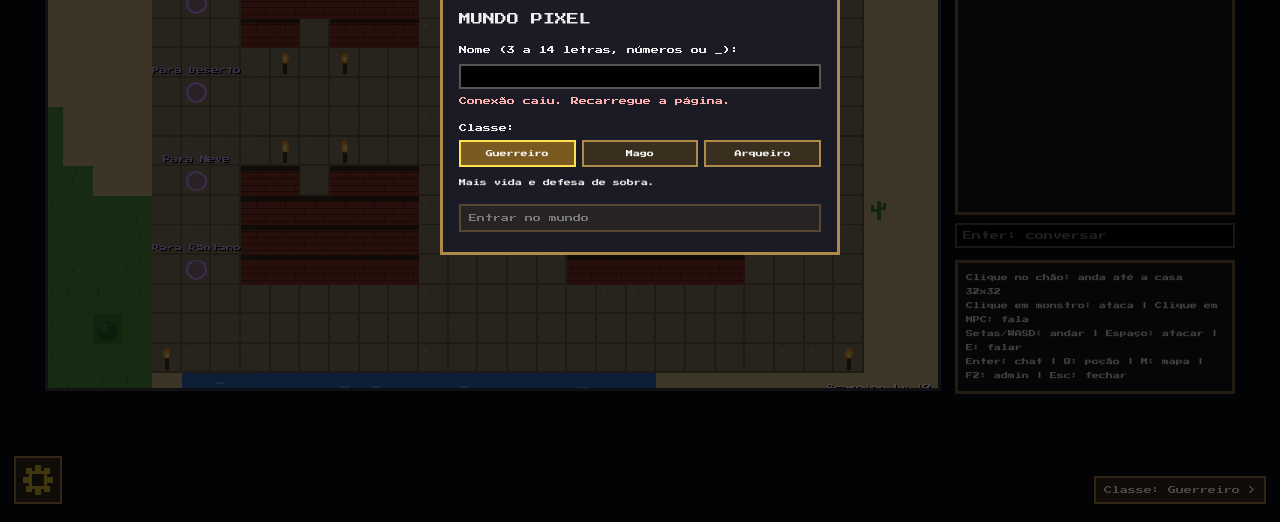
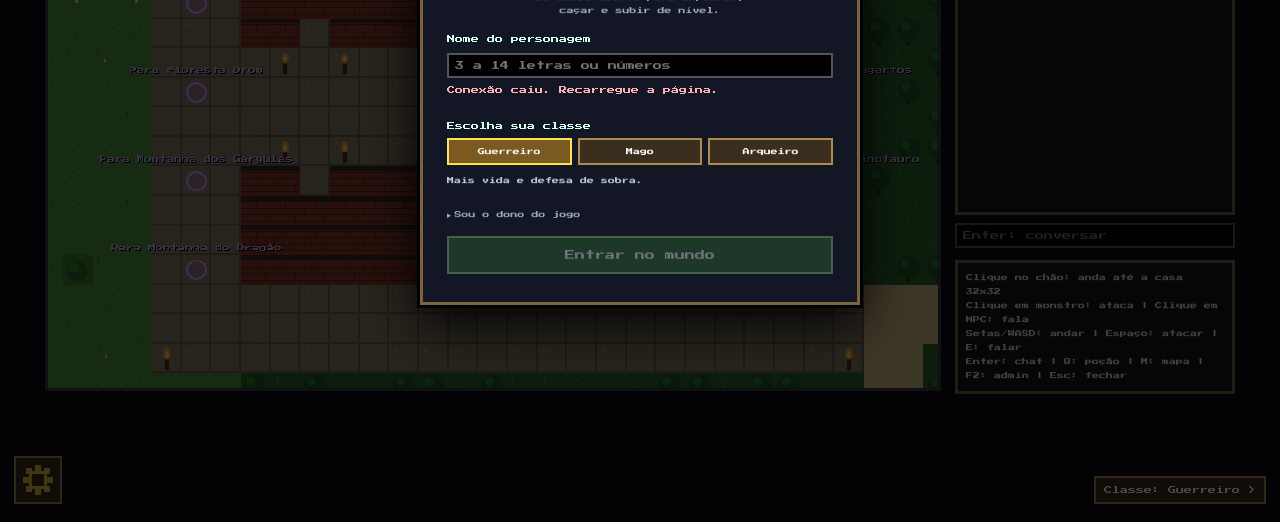
Before and after one commit to guilhermesantosrd98-ui/mundo-pixel, a website: page index.html in a window 1280 px wide. Shown: the part 278-800 px from the top of the page. Drawn offline with Linux system fonts and the light colour scheme.

Commit message:
Add files via upload

```diff
--- a/index.html
+++ b/index.html
@@ -19,6 +19,16 @@ html,body{margin:0;height:100%;background:#0b0b12;color:#eee;font-family:'Press
 .bar{height:9px;background:#2a2a33;border:1px solid #000;margin:2px 0 6px}
 .bar div{height:100%}
 #gearbox .bar div{background:#7fd0ff}
+.login{background:radial-gradient(circle at 50% 30%,#22305a,#05060c 70%)}
+.card{width:min(440px,92vw);background:#121625;border:3px solid #7a6440;box-shadow:0 0 0 3px #000,0 16px 48px #000;padding:24px}
+.logo{font-size:18px;color:#ffe14d;text-align:center;text-shadow:3px 3px #000;margin-bottom:8px}
+.sub{font-size:7px;color:#9ab;text-align:center;margin-bottom:18px;line-height:1.8}
+.lbl{display:block;margin:12px 0 4px;font-size:8px;color:#cfe}
+.desc{font-size:7px;line-height:1.8;color:#bcd;min-height:26px;margin:6px 0 10px}
+.go{background:#2f6b2f;border-color:#8fd08f;text-align:center;font-size:10px;padding:12px;margin-top:12px}
+details{margin-top:10px;font-size:7px;color:#9ab}
+summary{cursor:pointer;margin-bottom:6px}
+
 #hpb div{background:#d23a3a}#stb div{background:#3cb84a}#xpb div{background:#e6c33a}
 button{font-family:inherit;font-size:8px;background:#3a2f1e;color:#fff;border:2px solid #b08a4a;padding:8px;cursor:pointer;margin:4px 0;width:100%;text-align:left}
 button:hover{background:#5a4a2c}
@@ -47,24 +57,25 @@ input{font-family:inherit;font-size:9px;padding:6px;width:100%;background:#000;c
 <button id="swap" data-act="swap" style="position:fixed;right:14px;bottom:14px;width:auto;z-index:5">Classe: Guerreiro ></button>
 <button id="gear" data-act="gear" style="position:fixed;left:14px;bottom:14px;width:auto;padding:4px;z-index:5"><canvas id="gearc" width="12" height="12" style="width:36px;height:36px;image-rendering:pixelated;display:block"></canvas></button>
 <div id="gearov" class="ov hidden"><div class="box" id="gearbox"></div></div>
-<div id="start" class="ov">
-  <div class="box">
-    <div style="font-size:12px;margin-bottom:12px">MUNDO PIXEL</div>
-    Nome (3 a 14 letras, números ou _):
-    <input id="pname" maxlength="14" autocomplete="off">
+<div id="start" class="ov login">
+  <div class="card">
+    <div class="logo">MUNDO PIXEL</div>
+    <div class="sub">Um mundo aberto para explorar,<br>caçar e subir de nível.</div>
+    <label class="lbl" for="pname">Nome do personagem</label>
+    <input id="pname" maxlength="14" autocomplete="off" placeholder="3 a 14 letras ou números">
     <div id="nmsg" class="msg">Conectando...</div>
-    Classe:
+    <label class="lbl">Escolha sua classe</label>
     <div class="row">
       <button class="cb sel" data-act="cls" data-arg="Guerreiro">Guerreiro</button>
       <button class="cb" data-act="cls" data-arg="Mago">Mago</button>
       <button class="cb" data-act="cls" data-arg="Arqueiro">Arqueiro</button>
     </div>
-    <div id="cdesc" style="font-size:7px;line-height:1.8;margin:6px 0 10px"></div>
-    <button id="enter" data-act="enter" disabled>Entrar no mundo</button>
+    <div id="cdesc" class="desc"></div>
+    <details><summary>Sou o dono do jogo</summary><input id="acode" type="password" maxlength="40" autocomplete="off" placeholder="código secreto"></details>
+    <button id="enter" class="go" data-act="enter" disabled>Entrar no mundo</button>
   </div>
 </div>
-
-<div id="shop" class="ov hidden">
+<div id="shop" class="ov hidden"><div id="shop" class="ov hidden">
   <div class="box">
     <div style="margin-bottom:8px">MERCADOR</div>
     <button data-act="buy" data-arg="pot">Poção de Vida (20 ouro)</button>
@@ -89,12 +100,12 @@ input{font-family:inherit;font-size:9px;padding:6px;width:100%;background:#000;c
 </div>
 
 <div id="mapov" class="ov hidden">
-  <canvas id="mini" width="450" height="330" style="border:3px solid #b08a4a;image-rendering:pixelated;max-width:94vw;max-height:80vh"></canvas>
+  <canvas id="mini" width="840" height="520" style="border:3px solid #b08a4a;image-rendering:pixelated;max-width:94vw;max-height:80vh"></canvas>
 </div>
 
 <script>
 const $=id=>document.getElementById(id);
-const TW=150,TH=110,T=32,VW=960,VH=576;
+const TW=420,TH=260,T=32,VW=960,VH=576;
 const cv=$('world'),ctx=cv.getContext('2d');ctx.imageSmoothingEnabled=false;
 const mini=$('mini'),mctx=mini.getContext('2d');
 const tIdx=(x,y)=>y*TW+x;
@@ -106,7 +117,9 @@ const hash=(i,j,s)=>{let n=(Math.imul(i,374761393)+Math.imul(j,668265263)+Math.i
 const vn=(x,y,s)=>{const x0=Math.floor(x),y0=Math.floor(y),fx=x-x0,fy=y-y0,u=fx*fx*(3-2*fx),v=fy*fy*(3-2*fy);const a=hash(x0,y0,s),b=hash(x0+1,y0,s),c=hash(x0,y0+1,s),d=hash(x0+1,y0+1,s);return a+(b-a)*u+(c-a)*v+(a-b-c+d)*u*v;};
 
 // ---------- DADOS ----------
-const TOWN={x:66,y:44,w:24,h:18};
+const TOWN={x:108,y:111,w:24,h:18};
+const TOWN2={x:318,y:111,w:24,h:18};
+const TOWNS=[TOWN,TOWN2];
 const BIOME={15:'Planície',16:'Ruínas',0:'Planície',9:'Planície',10:'Planície',1:'Floresta',13:'Floresta',5:'Deserto',11:'Deserto',6:'Neve',8:'Pântano',2:'Lago',7:'Montanha',3:'Cidade',4:'Cidade'};
 const WALK=new Set([0,3,5,6,8,9,13]);
 const MOBDEF=[
@@ -147,33 +160,60 @@ const NPCS=[
   {nome:'Guia',x:TOWN.x+11,y:TOWN.y+12,cor:'#40a0c8',fala:'Saia pela estrada. Cada bioma tem seus monstros. Cuidado!'}
 ];
 
-// ---------- MAPA (0 grama, 1 árvore, 2 água, 3 estrada, 4 prédio, 5 areia, 6 neve, 7 montanha, 8 pântano, 9 flores, 10 pedra, 11 cacto, 13 chão de floresta) ----------
+// ---------- MUNDO: ZONAS, CIDADES, PASSAGENS E MONSTROS ----------
 const MAP=new Uint8Array(TW*TH);
+const ZONES=[
+  {n:'Deserto',x1:20,y1:40,x2:100,y2:110,base:'desert',mobs:['Crow','Wolf','Scorpion','Cobra','Mummy','Pharaoh']},
+  {n:'Cemitério',x1:150,y1:20,x2:225,y2:85,base:'grave',mobs:['Zombie','Skeleton']},
+  {n:'Calabouço dos Vampiros',x1:232,y1:20,x2:292,y2:90,base:'dungeon',mobs:['Skeleton','Vampire','Assassin']},
+  {n:'Gelo',x1:300,y1:20,x2:410,y2:100,base:'snow',mobs:['Ice Elemental','Yeti','Wolf']},
+  {n:'Floresta Drow',x1:20,y1:150,x2:100,y2:235,base:'forest',mobs:['Drow Mage','Assassin','Goblin']},
+  {n:'Pântano dos Lagartos',x1:110,y1:175,x2:200,y2:245,base:'swamp',mobs:['Lizard Warrior','Cobra','Worm']},
+  {n:'Montanha dos Gárgulas',x1:210,y1:150,x2:280,y2:215,base:'rock',mobs:['Gargoyle','Worm']},
+  {n:'Labirinto do Minotauro',x1:290,y1:185,x2:350,y2:245,base:'forest',mobs:['Minotaur','Goblin']},
+  {n:'Montanha do Dragão',x1:358,y1:150,x2:412,y2:225,base:'rock',mobs:['Dragon','Orthrus']},
+  {n:'Vulcão',x1:358,y1:100,x2:412,y2:140,base:'volcano',mobs:['Lava Golem','Demon']}
+];
+const BASEGEN={
+  desert:()=>R()<0.03?11:(R()<0.01?10:5),
+  grave:()=>R()<0.05?10:(R()<0.05?1:13),
+  dungeon:()=>R()<0.3?4:3,
+  forest:()=>R()<0.35?1:13,
+  swamp:()=>R()<0.2?2:8,
+  rock:()=>R()<0.25?10:(R()<0.12?7:3),
+  snow:()=>R()<0.1?1:6,
+  volcano:()=>R()<0.25?18:(R()<0.1?10:3)
+};
+const zoneAt=(x,y)=>ZONES.find(z=>x>=z.x1&&x<=z.x2&&y>=z.y1&&y<=z.y2)||null;
 for(let y=0;y<TH;y++)for(let x=0;x<TW;x++){
-  const e=0.6*vn(x/20,y/20,1)+0.3*vn(x/7,y/7,2)+0.1*vn(x/3,y/3,3);
-  const m=0.7*vn(x/24,y/24,7)+0.3*vn(x/6,y/6,8);
   let t;
-  if(x===0||y===0||x===TW-1||y===TH-1||e>0.78)t=7;
-  else if(e<0.33)t=2;
-  else if(e<0.37)t=5;
-  else if(y<14&&e>0.42)t=R()<0.15?1:6;
-  else if(m<0.36)t=R()<0.03?11:5;
-  else if(m>0.68)t=R()<0.4?1:13;
-  else if(m>0.58&&e<0.46)t=R()<0.3?2:8;
-  else t=R()<0.05?9:(R()<0.02?10:0);
+  const z=zoneAt(x,y);
+  if(x===0||y===0||x===TW-1||y===TH-1)t=7;
+  else if(z)t=BASEGEN[z.base]();
+  else{
+    const e=0.6*vn(x/24,y/24,1)+0.3*vn(x/8,y/8,2)+0.1*vn(x/3,y/3,3);
+    const m=0.7*vn(x/30,y/30,7)+0.3*vn(x/7,y/7,8);
+    if(e<0.28)t=2;
+    else if(e<0.32)t=5;
+    else if(e>0.8)t=7;
+    else if(m>0.66)t=R()<0.4?1:13;
+    else t=R()<0.06?9:(R()<0.03?15:(R()<0.02?10:0));
+  }
   MAP[tIdx(x,y)]=t;
 }
-for(let y=TOWN.y;y<TOWN.y+TOWN.h;y++)for(let x=TOWN.x;x<TOWN.x+TOWN.w;x++)MAP[tIdx(x,y)]=3;
 const bld=(x1,y1,x2,y2,dx,dy)=>{for(let y=y1;y<=y2;y++)for(let x=x1;x<=x2;x++)MAP[tIdx(x,y)]=4;MAP[tIdx(dx,dy)]=3;};
-{const X=TOWN.x,Y=TOWN.y;
+const TORCHES=[],PORTALS=[],MONS=[];
+for(const T of TOWNS){
+  for(let y=T.y;y<T.y+T.h;y++)for(let x=T.x;x<T.x+T.w;x++)MAP[tIdx(x,y)]=3;
+  const X=T.x,Y=T.y;
   bld(X+3,Y+2,X+8,Y+6,X+5,Y+6);
   bld(X+14,Y+2,X+19,Y+6,X+16,Y+6);
   bld(X+3,Y+11,X+8,Y+14,X+5,Y+11);
-  bld(X+14,Y+11,X+19,Y+14,X+16,Y+11);}
-
-// ---------- MAPA: DETALHES, TOCHAS, PASSAGENS E MONSTROS ----------
-const inTownRect=(x,y)=>x>=TOWN.x&&x<TOWN.x+TOWN.w&&y>=TOWN.y&&y<TOWN.y+TOWN.h;
-const PORTALS=[],TORCHES=[],MONS=[];
+  bld(X+14,Y+11,X+19,Y+14,X+16,Y+11);
+  [[X,Y],[X+T.w-1,Y],[X,Y+T.h-1],[X+T.w-1,Y+T.h-1],[X+4,Y+7],[X+6,Y+7],[X+15,Y+7],[X+17,Y+7],[X+4,Y+10],[X+6,Y+10],[X+15,Y+10],[X+17,Y+10]].forEach(([x,y])=>TORCHES.push({x:x,y:y}));
+}
+NPCS.push({nome:'Mercador',x:TOWN2.x+11,y:TOWN2.y+7,cor:'#c8a040',shop:true,fala:'Bem-vindo à Cidade II! Confira minhas mercadorias.'});
+const inTownRect=(x,y)=>TOWNS.some(t=>x>=t.x&&x<t.x+t.w&&y>=t.y&&y<t.y+t.h);
 const freeNear=(x,y)=>{
   for(const[ox,oy]of[[0,0],[1,0],[-1,0],[0,1],[0,-1],[1,1],[-1,-1],[2,0],[0,2]]){
     const nx=x+ox,ny=y+oy;
@@ -181,50 +221,42 @@ const freeNear=(x,y)=>{
   }
   return{x:x,y:y};
 };
-{
-  const X=TOWN.x,Y=TOWN.y;
-  for(let i=0;i<TW*TH;i++){
-    if(MAP[i]===0&&R()<0.035)MAP[i]=15;
-    else if(MAP[i]===5&&R()<0.006)MAP[i]=16;
+ZONES.forEach((z,i)=>{
+  const cx=Math.floor((z.x1+z.x2)/2),cy=Math.floor((z.y1+z.y2)/2);
+  let pos=null,tries=0;
+  while(!pos&&tries<5000){
+    tries++;
+    const x=cx+Math.floor((R()-0.5)*(z.x2-z.x1)*0.5),y=cy+Math.floor((R()-0.5)*(z.y2-z.y1)*0.5);
+    if(WALK.has(MAP[tIdx(x,y)]))pos={x:x,y:y};
   }
-  [[X,Y],[X+TOWN.w-1,Y],[X,Y+TOWN.h-1],[X+TOWN.w-1,Y+TOWN.h-1],[X+4,Y+7],[X+6,Y+7],[X+15,Y+7],[X+17,Y+7],[X+4,Y+10],[X+6,Y+10],[X+15,Y+10],[X+17,Y+10]].forEach(([x,y])=>TORCHES.push({x:x,y:y}));
-  const BK=[{name:'Planície',ids:[0,9]},{name:'Floresta',ids:[13]},{name:'Deserto',ids:[5,11]},{name:'Neve',ids:[6]},{name:'Pântano',ids:[8]}];
-  const CXT=X+TOWN.w/2,CYT=Y+TOWN.h/2;
-  const dT=(x,y)=>Math.hypot(x-CXT,y-CYT);
-  BK.forEach((b,i)=>{
-    let pos=null,tries=0;
-    while(!pos&&tries<50000){
-      tries++;
-      const x=2+Math.floor(R()*(TW-4)),y=2+Math.floor(R()*(TH-4));
-      if(b.ids.includes(MAP[tIdx(x,y)])&&dT(x,y)>12&&dT(x,y)<60)pos={x:x,y:y};
-    }
-    pos=pos||{x:CXT+10,y:CYT+i*2};
-    const bp=freeNear(pos.x,pos.y);
-    PORTALS.push({name:b.name,kind:'biome',x:bp.x,y:bp.y,to:null});
-    PORTALS.push({name:'Para '+b.name,kind:'town',x:X+1,y:Y+2+i*3,to:null});
+  z.portal=freeNear(pos?pos.x:cx,pos?pos.y:cy);
+  PORTALS.push({name:z.n,kind:'biome',x:z.portal.x,y:z.portal.y,to:null,zone:i});
+});
+TOWNS.forEach((T,ti)=>{
+  ZONES.forEach((z,i)=>{
+    const px=i%2===0?T.x+1:T.x+T.w-2,py=T.y+2+Math.floor(i/2)*3;
+    PORTALS.push({name:'Para '+z.n,kind:'town',x:px,y:py,to:freeNear(z.portal.x,z.portal.y),zone:i});
+    if(ti===0)PORTALS.find(p=>p.kind==='biome'&&p.zone===i).to=freeNear(px+1,py);
   });
-  for(let i=0;i<BK.length;i++){
-    const bpo=PORTALS[2*i],tpo=PORTALS[2*i+1];
-    bpo.to=freeNear(tpo.x+1,tpo.y);
-    tpo.to=freeNear(bpo.x,bpo.y);
+});
+const mkMob=(D,x,y)=>({name:D.n,lv:D.lv,label:D.n+' Lv.'+D.lv,hp:D.hp,hpMax:D.hp,atk:Math.round(2+D.lv*0.45),
+  xp:D.xp,gmin:D.gmin,gmax:D.gmax,col:D.col,shape:D.shape,sc:D.sc,delay:Math.max(160,1000-D.lv*4),
+  hx:x,hy:y,x:x,y:y,vx:x,vy:y,dead:false,respawnAt:0,nextAct:0,nextAtk:0});
+const okSpawn=(x,y)=>WALK.has(MAP[tIdx(x,y)])&&!inTownRect(x,y)&&!PORTALS.some(p=>p.x===x&&p.y===y)&&!MONS.some(m=>m.x===x&&m.y===y);
+function placeMon(D,pred){
+  for(let t=0;t<500;t++){
+    const x=2+Math.floor(R()*(TW-4)),y=2+Math.floor(R()*(TH-4));
+    if(okSpawn(x,y)&&pred(x,y))return mkMob(D,x,y);
   }
-  const KEY={0:'p',9:'p',13:'f',5:'d',11:'d',6:'s',8:'w'};
-  const CX=X+TOWN.w/2,CY=Y+TOWN.h/2;
-  const maxLv=d=>8+d*4;
-  for(let i=0;i<120;i++){
-    let x,y,k,d,pool;
-    do{
-      x=2+Math.floor(R()*(TW-4));y=2+Math.floor(R()*(TH-4));
-      k=KEY[MAP[tIdx(x,y)]];
-      d=Math.hypot(x-CX,y-CY);
-      pool=k?MOBDEF.filter(m=>m.tags.includes(k)&&m.lv<=maxLv(d)):[];
-    }while(!k||pool.length===0||d<14||inTownRect(x,y)||PORTALS.some(p=>p.x===x&&p.y===y));
-    const D=pool[Math.floor(R()*pool.length)];
-    MONS.push({name:D.n,lv:D.lv,label:D.n+' Lv.'+D.lv,hp:D.hp,hpMax:D.hp,atk:Math.round(2+D.lv*0.45),
-      xp:D.xp,gmin:D.gmin,gmax:D.gmax,col:D.col,shape:D.shape,sc:D.sc,delay:Math.max(160,1000-D.lv*4),
-      hx:x,hy:y,x:x,y:y,vx:x,vy:y,dead:false,respawnAt:0,nextAct:0,nextAtk:0});
-  }
+  return null;
 }
+const K=5;
+ZONES.forEach(z=>z.mobs.forEach(nm=>MOBDEF.filter(d=>d.n===nm).forEach(D=>{
+  for(let c=0;c<K;c++){const mm=placeMon(D,(x,y)=>zoneAt(x,y)===z);if(mm)MONS.push(mm);}
+})));
+['Rat','Crow','Worm','Goblin','Wolf'].forEach(nm=>MOBDEF.filter(d=>d.n===nm).forEach(D=>{
+  for(let c=0;c<K;c++){const mm=placeMon(D,(x,y)=>!zoneAt(x,y));if(mm)MONS.push(mm);}
+}));
 
 // ---------- ESTADO ----------
 const P={nome:'',cls:'Guerreiro',sk:{mg:0,me:0,gu:0},sx:{mg:0,me:0,gu:0},x:TOWN.x+11,y:TOWN.y+9,vx:TOWN.x+11,vy:TOWN.y+9,lv:1,xp:0,gold:20,hp:150,hpMax:150,st:100,pot:2,bonus:0,spd:0,face:'d',lastMove:0,lastAtk:0,lastAct:0,path:null,target:null,biome:''};
@@ -234,7 +266,7 @@ let db=null,user=null,ME=null,CHAR=null,dirty=false,saving=false;
 let room=null,peerList=[];
 const BUB=new Map(),RV=new Map();
 const keys={},texts=[],fx=[],parts=[];
-const NAME_RE=/^[A-Za-z0-9_]{3,14}$/;
+const NAME_RE=/^[A-Za-z0-9_]{2,14}$/;
 const needXp=l=>Math.floor(60*l*l+40*l);
 const hpBase=()=>CLS[P.cls].hp+(P.lv-1)*15;
 const atkTotal=()=>CLS[P.cls].atk+(P.lv-1)+P.bonus+Math.floor(P.sk[P.cls==='Mago'?'mg':'me']*0.4);
@@ -276,10 +308,15 @@ function findPath(sx,sy,goal){
   const path=[];for(let c=end;c!==start;c=prev[c])path.push({x:c%TW,y:(c/TW)|0});
   return path.reverse();
 }
-function biomeName(x,y){return BIOME[MAP[tIdx(x,y)]]||'Terra';}
+function biomeName(x,y){
+  const z=zoneAt(x,y);if(z)return z.n;
+  const T=TOWNS.find(t=>x>=t.x&&x<t.x+t.w&&y>=t.y&&y<t.y+t.h);
+  if(T)return T===TOWN?'Cidade I':'Cidade II';
+  return BIOME[MAP[tIdx(x,y)]]||'Campo';
+}
 
 // ---------- REDE (servidor próprio: nomes, progresso, presença e chat) ----------
-let ws=null,myPeer=null,pendingClaim=null,pendingCheck=null;
+let ws=null,myPeer=null,pendingClaim=null,pendingCheck=null,isAdmin=false;
 function netSend(o){if(ws&&ws.readyState===1)ws.send(JSON.stringify(o));}
 function initConnect(){
   ws=new WebSocket((location.protocol==='https:'?'wss://':'ws://')+location.host+'/ws');
@@ -292,6 +329,7 @@ function onNet(m){
   else if(m.type==='avail'){if(pendingCheck){const f=pendingCheck;pendingCheck=null;f(m);}}
   else if(m.type==='claimed'){
     if(m.ok&&m.token){try{localStorage.setItem('mp-token-'+m.name.toLowerCase(),m.token);}catch(e){}}
+    if(m.ok)isAdmin=!!m.adm;
     if(pendingClaim){const f=pendingClaim;pendingClaim=null;f(m);}
   }
   else if(m.type==='peers'&&Array.isArray(m.list)){peerList=m.list.map(e=>({peer:e.peer,isMe:e.peer===myPeer,presence:e.presence,kind:'viewer'}));}
@@ -316,7 +354,7 @@ function claimName(n,cls){
   const token=localStorage.getItem('mp-token-'+n.toLowerCase())||null;
   return new Promise(res=>{
     pendingClaim=res;
-    netSend({type:'claim',name:n,cls:cls,token:token});
+    netSend({type:'claim',name:n,cls:cls,token:token,adm:$('acode').value.trim()});
     setTimeout(()=>{if(pendingClaim===res){pendingClaim=null;res({ok:false});}},5000);
   });
 }
@@ -341,7 +379,7 @@ async function enterWorld(){
   let r;
   try{r=await claimName(n,CLS_SEL);}
   catch(e){setMsg('Não consegui falar com o banco. Tente de novo.');$('enter').disabled=false;return;}
-  if(!r.ok){setMsg('Esse nome já foi utilizado. Escolha outro.');$('enter').disabled=false;return;}
+  if(!r.ok){setMsg(r.why||'Esse nome já foi utilizado. Escolha outro.');$('enter').disabled=false;return;}
   CHAR=n;P.nome=n;
   if(r.save){
     const d=r.save;
@@ -407,7 +445,7 @@ function drawRemote(p,r,now){
   const face=['u','d','l','r'].includes(pr.f)?pr.f:'d';
   const c=Object.prototype.hasOwnProperty.call(CLS,pr.c)?CLS[pr.c]:CLS.Guerreiro;
   drawHero(x,y,face,moving,now,c);
-  label(String(pr.n||'Jogador').slice(0,14),x+16,y-6,'#9fdcff');
+  label(String(pr.n||'Jogador').slice(0,14),x+16,y-6,pr.adm?'#ffe14d':'#9fdcff');
   label('Lv '+(Number(pr.l)||1),x+16,y-16,'#ffe14d');
   drawBubble(x+16,y-30,BUB.get(p.peer));
 }
@@ -565,11 +603,7 @@ function swapClass(){
 
 // ---------- ADMIN ----------
 function openAdmin(){
-  if(!admAuth){
-    const s=prompt('Senha de admin:');
-    if(s!=='dono123'){log('Senha incorreta.');return;}
-    admAuth=true;
-  }
+  if(!isAdmin){log('Só o dono do jogo pode abrir o painel admin.');return;}
   openOv('admin');
 }
 function admSetLv(){
@@ -658,7 +692,7 @@ function update(now,dt){
 // ---------- DESENHO: TERRENO ----------
 function drawTile(t,tx,ty,px,py,now){
   const h=hash(tx,ty,99);
-  const base={15:'#3f8430',16:'#8c8068',0:'#4f9a3c',9:'#4f9a3c',10:'#4f9a3c',1:'#2f6a2c',13:'#2f6a2c',3:'#8c8068',4:'#8b3a2a',5:'#d8c088',11:'#d8c088',6:'#eaf4ff',7:'#6b6b74',8:'#3c5a3a',2:'#2f6fc0'}[t];
+  const base={18:'#7a2a10',15:'#3f8430',16:'#8c8068',0:'#4f9a3c',9:'#4f9a3c',10:'#4f9a3c',1:'#2f6a2c',13:'#2f6a2c',3:'#8c8068',4:'#8b3a2a',5:'#d8c088',11:'#d8c088',6:'#eaf4ff',7:'#6b6b74',8:'#3c5a3a',2:'#2f6fc0'}[t];
   ctx.fillStyle=base;ctx.fillRect(px,py,T,T);
   if(t===2){
     const o=(Math.floor(now/400)+Math.floor(h*4))%2;
@@ -691,6 +725,7 @@ function drawTile(t,tx,ty,px,py,now){
   if(t===11){
     ctx.fillStyle='#3f8a3a';ctx.fillRect(px+14,py+6,4,20);ctx.fillRect(px+8,py+14,6,3);ctx.fillRect(px+8,py+10,3,7);ctx.fillRect(px+18,py+12,6,3);ctx.fillRect(px+21,py+8,3,7);
   }
+  if(t===18){const f=Math.floor(now/300+tx+ty)%2;ctx.fillStyle=f?'#ff7a1a':'#ffb347';ctx.fillRect(px+4,py+6,8,3);ctx.fillRect(px+18,py+18,7,3);ctx.fillStyle='#ffd27a';ctx.fillRect(px+10,py+12,3,2);}
   if(t===15){ctx.fillStyle='#2a6a28';ctx.beginPath();ctx.arc(px+16,py+18,11,0,7);ctx.fill();ctx.fillStyle='#3f8a3a';ctx.beginPath();ctx.arc(px+12,py+14,5,0,7);ctx.fill();}
   if(t===16){ctx.fillStyle='#9a9088';ctx.fillRect(px+8,py+8,5,20);ctx.fillRect(px+20,py+14,5,14);ctx.fillStyle='#6e6252';ctx.fillRect(px+8,py+26,18,3);}
   if(t===1){
@@ -774,7 +809,7 @@ function drawMon(m,now){
     }
     ctx.fillStyle='#ff2020';ctx.fillRect(x+12,y+16,3,3);ctx.fillRect(x+18,y+16,3,3);
   }
-  label(m.label,x+16,y-12,'#fff');
+  label(m.label,x+16,y-12,m.lv>P.lv+10?'#ff6060':(m.lv<P.lv-10?'#9ad88a':'#fff'));
   if(m.hp<m.hpMax){
     ctx.fillStyle='#000';ctx.fillRect(x+4,y-6,24,4);
     ctx.fillStyle='#d23a3a';ctx.fillRect(x+5,y-5,Math.max(0,22*m.hp/m.hpMax),2);
@@ -821,7 +856,7 @@ function draw(now){
   list.push([P.vy,()=>{
     const x=Math.round(P.vx*T-camX),y=Math.round(P.vy*T-camY);
     drawHero(x,y,P.face,moving,now,CLS[P.cls]);
-    label(P.nome,x+16,y-6,'#fff');
+    label(P.nome,x+16,y-6,isAdmin?'#ffe14d':'#fff');
     label('Lv '+P.lv,x+16,y-16,'#ffe14d');
     drawBubble(x+16,y-30,BUB.get('self'));
   }]);
@@ -871,14 +906,14 @@ function hud(now){
 // ---------- MAPA ----------
 const mapC=document.createElement('canvas');mapC.width=TW;mapC.height=TH;
 const mc=mapC.getContext('2d');
-const MCOL={15:'#2a6a28',16:'#9a9088',0:'#4f9a3c',1:'#2f6a2c',2:'#2f6fc0',3:'#8c8068',4:'#8b3a2a',5:'#d8c088',6:'#eaf4ff',7:'#6b6b74',8:'#3c5a3a',9:'#4f9a3c',10:'#6a6a72',11:'#d8c088',13:'#2f6a2c'};
+const MCOL={18:'#c04010',15:'#2a6a28',16:'#9a9088',0:'#4f9a3c',1:'#2f6a2c',2:'#2f6fc0',3:'#8c8068',4:'#8b3a2a',5:'#d8c088',6:'#eaf4ff',7:'#6b6b74',8:'#3c5a3a',9:'#4f9a3c',10:'#6a6a72',11:'#d8c088',13:'#2f6a2c'};
 for(let y=0;y<TH;y++)for(let x=0;x<TW;x++){mc.fillStyle=MCOL[MAP[tIdx(x,y)]];mc.fillRect(x,y,1,1);}
 function drawMini(){
   mctx.imageSmoothingEnabled=false;
-  mctx.drawImage(mapC,0,0,450,330);
-  mctx.fillStyle='#ffe14d';NPCS.forEach(n=>mctx.fillRect(n.x*3,n.y*3,4,4));
-  mctx.fillStyle='#ff4040';MONS.forEach(m=>{if(!m.dead)mctx.fillRect(m.x*3,m.y*3,3,3);});
-  mctx.fillStyle='#ffffff';mctx.fillRect(P.x*3-1,P.y*3-1,6,6);
+  mctx.drawImage(mapC,0,0,840,520);
+  mctx.fillStyle='#ffe14d';NPCS.forEach(n=>mctx.fillRect(n.x*2-1,n.y*2-1,4,4));
+  mctx.fillStyle='#ff4040';MONS.forEach(m=>{if(!m.dead)mctx.fillRect(m.x*2,m.y*2,2,2);});
+  mctx.fillStyle='#ffffff';mctx.fillRect(P.x*2-2,P.y*2-2,6,6);
   mctx.font='8px "Press Start 2P", monospace';mctx.fillStyle='#fff';
   mctx.fillText('MAPA (M ou Esc para fechar)',8,14);
 }
```
Also changed, not shown: server.js (+16 -10 lines).
